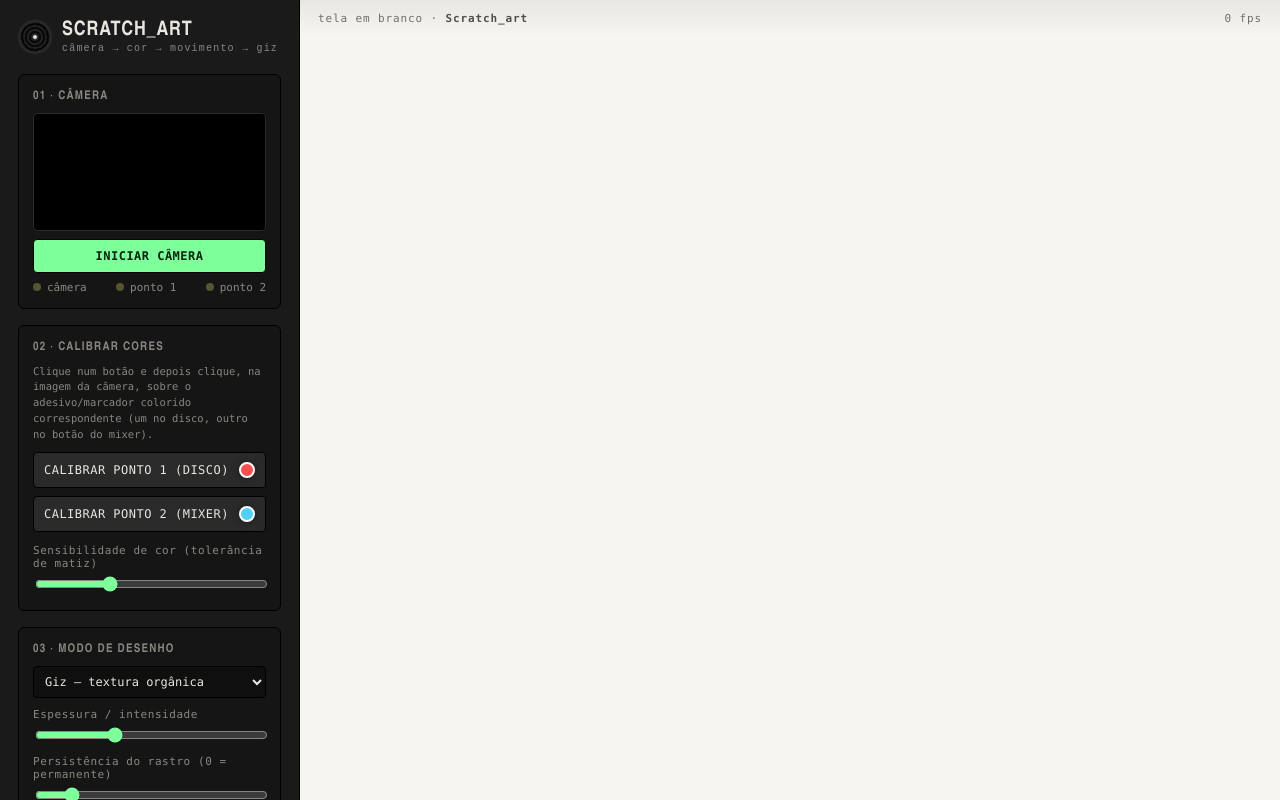
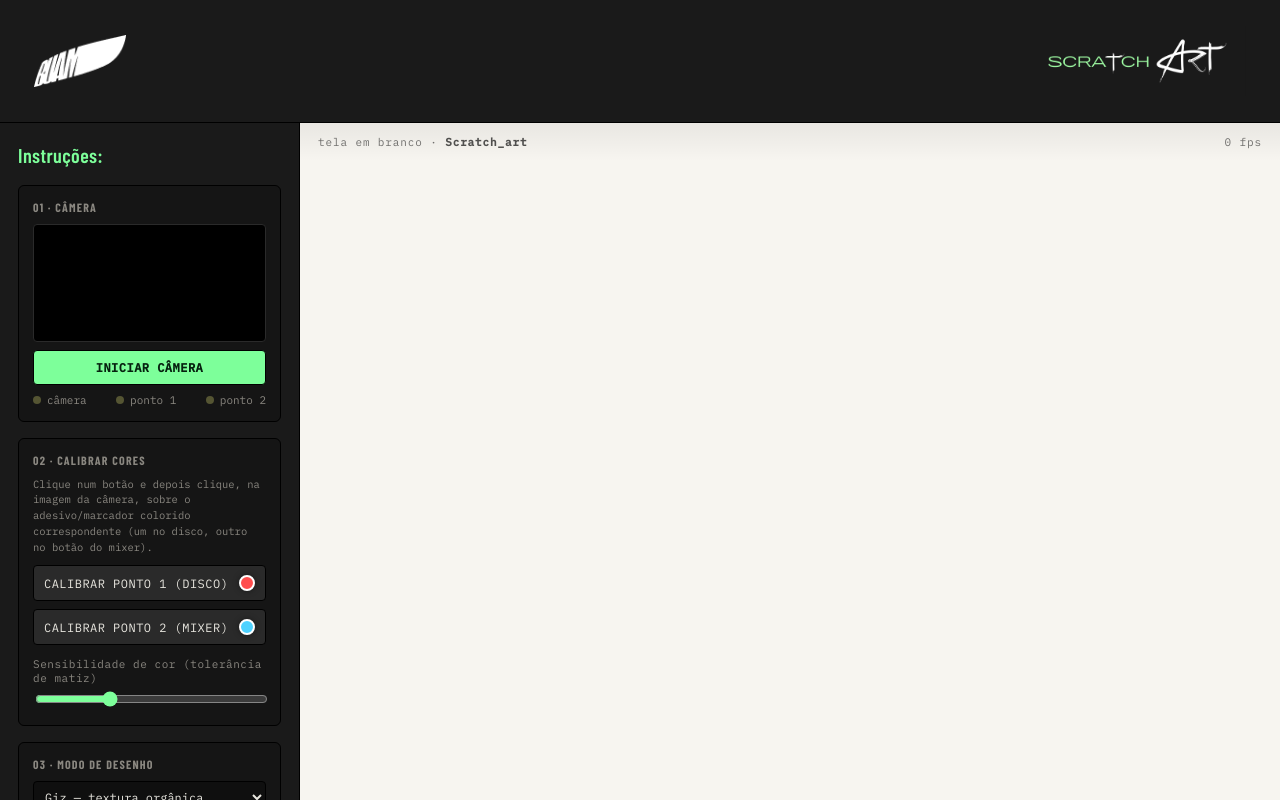
Before and after one commit to djbuam/scratch-art, a plain HTML site: page index.html in a window 1280 px wide. Drawn offline with nearby package versions, Linux system fonts and the light colour scheme; a web font is replaced by a local one.

Commit message:
Add files via upload

```diff
--- a/index.html
+++ b/index.html
@@ -5,6 +5,7 @@
 <meta name="viewport" content="width=device-width, initial-scale=1.0">
 <title>Scratch_art — arte gerada por movimento</title>
 <style>
+  @import url('https://fonts.googleapis.com/css2?family=Barlow+Condensed:wght@600;700;800&family=IBM+Plex+Mono:wght@400;500&family=Permanent+Marker&display=swap');
   :root{
     --bg: #121212;
     --panel: #1a1a1a;
@@ -18,10 +19,26 @@
   }
   *{box-sizing:border-box;}
   html,body{margin:0;height:100%;background:var(--bg);color:var(--text);
-    font-family:'IBM Plex Mono', ui-monospace, Menlo, monospace;}
+    font-family:'IBM Plex Mono', ui-monospace, Menlo, monospace;
+    display:flex; flex-direction:column;}
   h1,h2,h3{font-family:'Barlow Condensed', Oswald, 'Arial Narrow', sans-serif;
     text-transform:uppercase; letter-spacing:0.04em; margin:0;}
-  .app{display:flex; height:100vh; overflow:hidden;}
+  .app{display:flex; flex:1; min-height:0; overflow:hidden;}
+
+  /* ---------- HERO HEADER ---------- */
+  .hero{
+    background:#1a1a1a; padding:26px 34px;
+    border-bottom:1px solid #000;
+    display:flex; justify-content:space-between; align-items:center;
+    gap:20px; flex-wrap:wrap;
+  }
+  .hero-logo img{display:block; height:52px; width:auto;}
+  .hero-lockup img{display:block; height:70px; width:auto;}
+  @media (max-width:640px){
+    .hero{padding:16px 18px;}
+    .hero-logo img{height:36px;}
+    .hero-lockup img{height:48px;}
+  }
 
   /* ---------- SIDEBAR ---------- */
   .side{
@@ -29,17 +46,10 @@
     padding:20px 18px; overflow-y:auto; border-right:1px solid #000;
     display:flex; flex-direction:column; gap:16px;
   }
-  .brand{display:flex; align-items:center; gap:10px; margin-bottom:4px;}
-  .platter{
-    width:34px;height:34px;border-radius:50%;
-    background:repeating-radial-gradient(circle at center, #050505 0 2px, #222 2px 4px);
-    border:2px solid var(--groove); position:relative; flex:none;
-    animation: spin 6s linear infinite;
+  .side h2.instructions{
+    color:var(--led); font-size:20px; letter-spacing:.02em; font-weight:600;
+    text-transform:none; margin-bottom:2px;
   }
-  .platter::after{content:"";position:absolute;inset:13px;border-radius:50%;background:var(--paper);}
-  @keyframes spin{ to{ transform:rotate(360deg); } }
-  .brand h1{font-size:20px; line-height:1;}
-  .brand span{display:block; font-size:10px; color:var(--muted); letter-spacing:.12em; font-family:'IBM Plex Mono',monospace; text-transform:none; margin-top:2px;}
 
   .card{background:#151515; border:1px solid #000; border-radius:6px; padding:14px;}
   .card h3{font-size:12px; color:var(--muted); margin-bottom:10px; letter-spacing:.1em;}
@@ -93,17 +103,17 @@
 </style>
 </head>
 <body>
+
+<header class="hero">
+  <div class="hero-logo"><img src="assets/logo-mark.png" alt="Buam"></div>
+  <div class="hero-lockup"><img src="assets/logo-scratchart.png" alt="Scratch Art"></div>
+</header>
+
 <div class="app">
 
   <!-- SIDEBAR -->
   <div class="side">
-    <div class="brand">
-      <div class="platter"></div>
-      <div>
-        <h1>Scratch_art</h1>
-        <span>câmera → cor → movimento → giz</span>
-      </div>
-    </div>
+    <h2 class="instructions">Instruções:</h2>
 
     <div class="card">
       <h3>01 · Câmera</h3>
```
